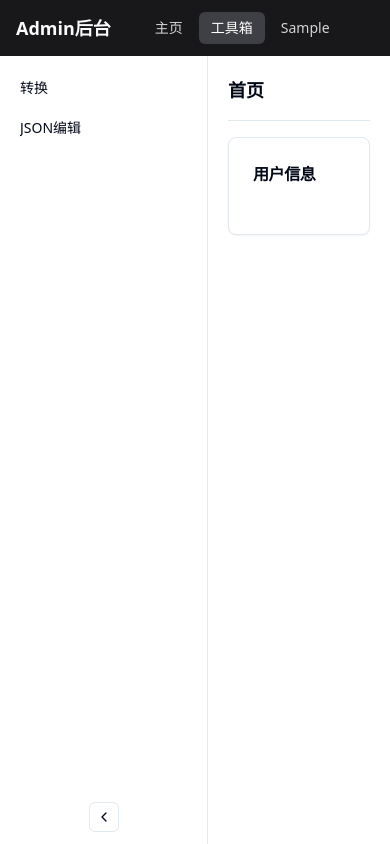
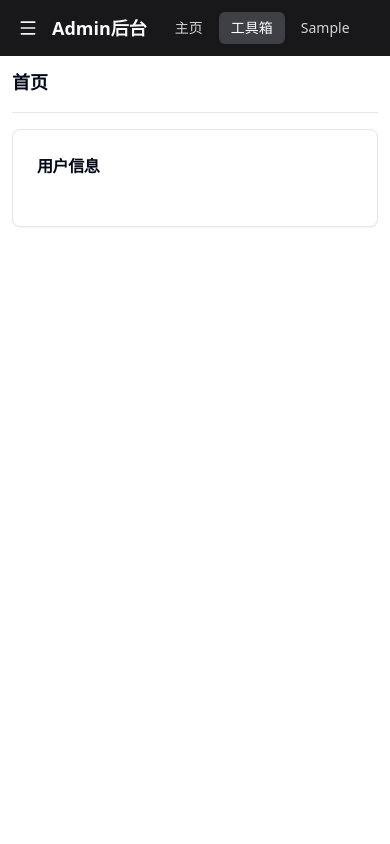
Before and after one commit to crackeer/nextjs-framework, a Next.js app: page / in a window 390 px wide. Both pictures are taken after a click on the button "工具箱". Built offline with nearby package versions, Linux system fonts and the light colour scheme.

Commit message:
feat: 介绍代码
Co-authored-by: traeagent <traeagent@users.noreply.github.com>

```diff
--- a/next.config.js
+++ b/next.config.js
@@ -8,7 +8,7 @@ const nextConfig = {
     // 便于直接复制到镜像或服务器单独运行，无需再 npm install
     output: 'standalone',
     // 允许开发模式下从这些来源访问（预览/本地 IP），避免 HMR 跨域被拦截
-    allowedDevOrigins: ['127.0.0.1', 'localhost'],
+    allowedDevOrigins: ['127.0.0.1', 'localhost', '*.trae.cn'],
 };
 
 const withMDX = createMDX({});
--- a/pages/_app.js
+++ b/pages/_app.js
@@ -1,7 +1,7 @@
 import '../styles/globals.css';
 import React from 'react';
 import Head from 'next/head';
-import { ChevronLeft, ArrowUp } from 'lucide-react';
+import { ChevronLeft, ArrowUp, Menu, X } from 'lucide-react';
 import { Separator } from '../components/ui/separator';
 import { Toaster } from '../components/ui/sonner';
 import { Button } from '../components/ui/button';
@@ -36,6 +36,8 @@ class ClassApp extends React.Component {
             topSelectedKey: '',
             allMenus: [],
             showBackTop: false,
+            mobileDrawerOpen: false,
+            isMobile: false,
         };
     }
     componentDidMount = async () => {
@@ -49,12 +51,21 @@ class ClassApp extends React.Component {
             topSelectedKey: getTopKeyByPath(menus, path),
             allMenus: menus,
             collapsed: collapsed,
+            isMobile: window.innerWidth < 768,
         });
         window.addEventListener('scroll', this.onScroll, true);
+        window.addEventListener('resize', this.onResize);
     };
     componentWillUnmount() {
         window.removeEventListener('scroll', this.onScroll, true);
+        window.removeEventListener('resize', this.onResize);
     }
+    onResize = () => {
+        const isMobile = window.innerWidth < 768;
+        if (isMobile !== this.state.isMobile) {
+            this.setState({ isMobile, mobileDrawerOpen: false });
+        }
+    };
     onScroll = () => {
         let y = window.scrollY;
         let show = y > 200;
@@ -98,29 +109,70 @@ class ClassApp extends React.Component {
             this.setState({ topSelectedKey: key });
         }
     };
+    setMobileDrawer = (open) => {
+        this.setState({ mobileDrawerOpen: open });
+    };
     render() {
         const { Component, pageProps } = this.props;
         if (!this.state.inited) {
             return null;
         }
-        const { allMenus, topSelectedKey, selectedKeys, collapsed, showBackTop } = this.state;
+        const { allMenus, topSelectedKey, selectedKeys, collapsed, showBackTop, isMobile, mobileDrawerOpen } = this.state;
         const topMenus = allMenus.filter((item) => !item.hide);
         const activeTop = topMenus.find((item) => item.key === topSelectedKey);
         const subMenus = activeTop && activeTop.submenu ? activeTop.submenu.filter((s) => !s.hide) : [];
         const showSider = subMenus.length > 0;
+
+        // 子导航内容（PC 与移动端共用）
+        const renderSubNav = (onItemClick) => (
+            <nav className="py-3">
+                {subMenus.map((item) => {
+                    const active = selectedKeys.includes(item.key);
+                    return (
+                        <a
+                            key={item.key}
+                            href={item.href}
+                            onClick={onItemClick}
+                            title={item.title}
+                            className={cn(
+                                'flex items-center h-10 mx-2 px-3 rounded-md text-sm transition-colors',
+                                isMobile ? 'justify-start' : collapsed ? 'justify-center px-0' : 'justify-start',
+                                active
+                                    ? 'bg-accent text-accent-foreground font-medium'
+                                    : 'text-foreground hover:bg-accent hover:text-accent-foreground'
+                            )}
+                        >
+                            <span className={cn('truncate', !isMobile && collapsed && 'sr-only')}>
+                                {item.title}
+                            </span>
+                        </a>
+                    );
+                })}
+            </nav>
+        );
 
         return (
             <>
                 <Head>
                     <title>{this.state.headTitle || 'admin后台'}</title>
                     <meta httpEquiv="X-UA-Compatible" content="IE=edge" />
-                    <meta name="viewport" content="width=device-width,initial-scale=0,maximum-scale=0,user-scalable=yes,shrink-to-fit=yes" />
+                    <meta name="viewport" content="width=device-width, initial-scale=1, maximum-scale=1, user-scalable=no, shrink-to-fit=no" />
                 </Head>
                 <div className="min-h-screen flex flex-col">
                     {/* 顶部主导航 */}
-                    <header className="flex items-center h-14 px-4 bg-zinc-900 text-zinc-50 sticky top-0 z-40">
-                        <div className="text-lg font-semibold mr-8 whitespace-nowrap">Admin后台</div>
-                        <nav className="flex items-center gap-1 overflow-x-auto">
+                    <header className="flex items-center h-14 px-3 sm:px-4 bg-zinc-900 text-zinc-50 sticky top-0 z-40">
+                        {/* 手机端汉堡按钮：仅当有子菜单时显示 */}
+                        {showSider && isMobile && (
+                            <button
+                                onClick={() => this.setMobileDrawer(true)}
+                                className="mr-2 p-1.5 rounded-md hover:bg-zinc-800 text-zinc-100 md:hidden"
+                                aria-label="打开菜单"
+                            >
+                                <Menu className="h-5 w-5" />
+                            </button>
+                        )}
+                        <div className="text-lg font-semibold mr-4 sm:mr-8 whitespace-nowrap">Admin后台</div>
+                        <nav className="flex items-center gap-1 overflow-x-auto flex-1 min-w-0">
                             {topMenus.map((item) => {
                                 const active = item.key === topSelectedKey;
                                 return (
@@ -128,7 +180,7 @@ class ClassApp extends React.Component {
                                         key={item.key}
                                         onClick={() => this.onTopMenuClick(item.key)}
                                         className={cn(
-                                            'px-3 py-1.5 rounded-md text-sm font-medium transition-colors',
+                                            'px-3 py-1.5 rounded-md text-sm font-medium transition-colors whitespace-nowrap shrink-0',
                                             active
                                                 ? 'bg-zinc-700 text-white'
                                                 : 'text-zinc-300 hover:bg-zinc-800 hover:text-white'
@@ -148,37 +200,15 @@ class ClassApp extends React.Component {
                     </header>
 
                     <div className="flex flex-1">
-                        {/* 左侧子导航 */}
-                        {showSider && (
+                        {/* PC 端：固定左侧子导航 */}
+                        {showSider && !isMobile && (
                             <aside
                                 className={cn(
                                     'relative shrink-0 border-r bg-card transition-[width] duration-200',
                                     collapsed ? 'w-14' : 'w-52'
                                 )}
                             >
-                                <nav className="py-3">
-                                    {subMenus.map((item) => {
-                                        const active = selectedKeys.includes(item.key);
-                                        return (
-                                            <a
-                                                key={item.key}
-                                                href={item.href}
-                                                title={item.title}
-                                                className={cn(
-                                                    'flex items-center h-10 mx-2 px-3 rounded-md text-sm transition-colors',
-                                                    collapsed && 'justify-center px-0',
-                                                    active
-                                                        ? 'bg-accent text-accent-foreground font-medium'
-                                                        : 'text-foreground hover:bg-accent hover:text-accent-foreground'
-                                                )}
-                                            >
-                                                <span className={cn('truncate', collapsed && 'sr-only')}>
-                                                    {item.title}
-                                                </span>
-                                            </a>
-                                        );
-                                    })}
-                                </nav>
+                                {renderSubNav()}
                                 <button
                                     onClick={() => this.setCollapse(!collapsed)}
                                     className="absolute bottom-3 left-1/2 -translate-x-1/2 p-1.5 rounded-md border bg-background hover:bg-accent"
@@ -191,8 +221,33 @@ class ClassApp extends React.Component {
                             </aside>
                         )}
 
+                        {/* 手机端：抽屉式覆盖侧栏 */}
+                        {showSider && isMobile && mobileDrawerOpen && (
+                            <div className="fixed inset-0 z-50 md:hidden">
+                                <div
+                                    className="absolute inset-0 bg-black/50"
+                                    onClick={() => this.setMobileDrawer(false)}
+                                />
+                                <aside className="absolute left-0 top-0 bottom-0 w-64 bg-card shadow-xl flex flex-col">
+                                    <div className="flex items-center justify-between h-14 px-4 border-b">
+                                        <span className="font-semibold">子菜单</span>
+                                        <button
+                                            onClick={() => this.setMobileDrawer(false)}
+                                            className="p-1.5 rounded-md hover:bg-accent"
+                                            aria-label="关闭菜单"
+                                        >
+                                            <X className="h-5 w-5" />
+                                        </button>
+                                    </div>
+                                    <div className="flex-1 overflow-y-auto">
+                                        {renderSubNav(() => this.setMobileDrawer(false))}
+                                    </div>
+                                </aside>
+                            </div>
+                        )}
+
                         {/* 内容区 */}
-                        <main className="flex-1 min-w-0 p-5 pb-12">
+                        <main className="flex-1 min-w-0 p-3 sm:p-5 pb-12">
                             <div ref={(r) => (this.headerRef = r)}>{this.state.title}</div>
                             <Separator className="my-4" />
                             <Component {...pageProps} ref={this.refUpdate} updateTitle={this.updateTitle} />
@@ -204,7 +259,7 @@ class ClassApp extends React.Component {
                 {showBackTop && (
                     <Button
                         size="icon"
-                        className="fixed bottom-6 right-6 z-50 rounded-full shadow-lg"
+                        className="fixed bottom-6 right-6 z-30 rounded-full shadow-lg"
                         onClick={this.scrollToTop}
                     >
                         <ArrowUp className="h-5 w-5" />
```
